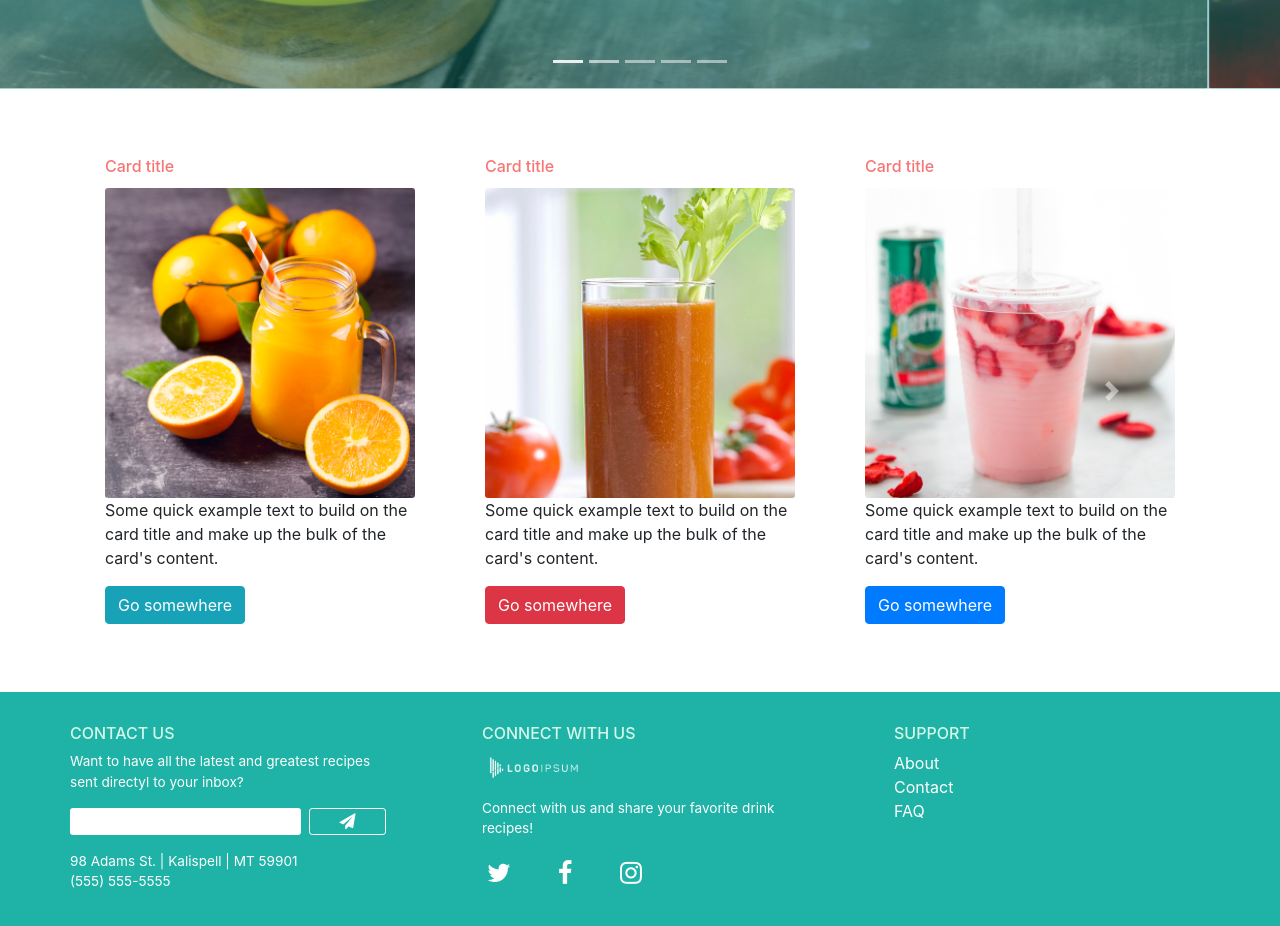
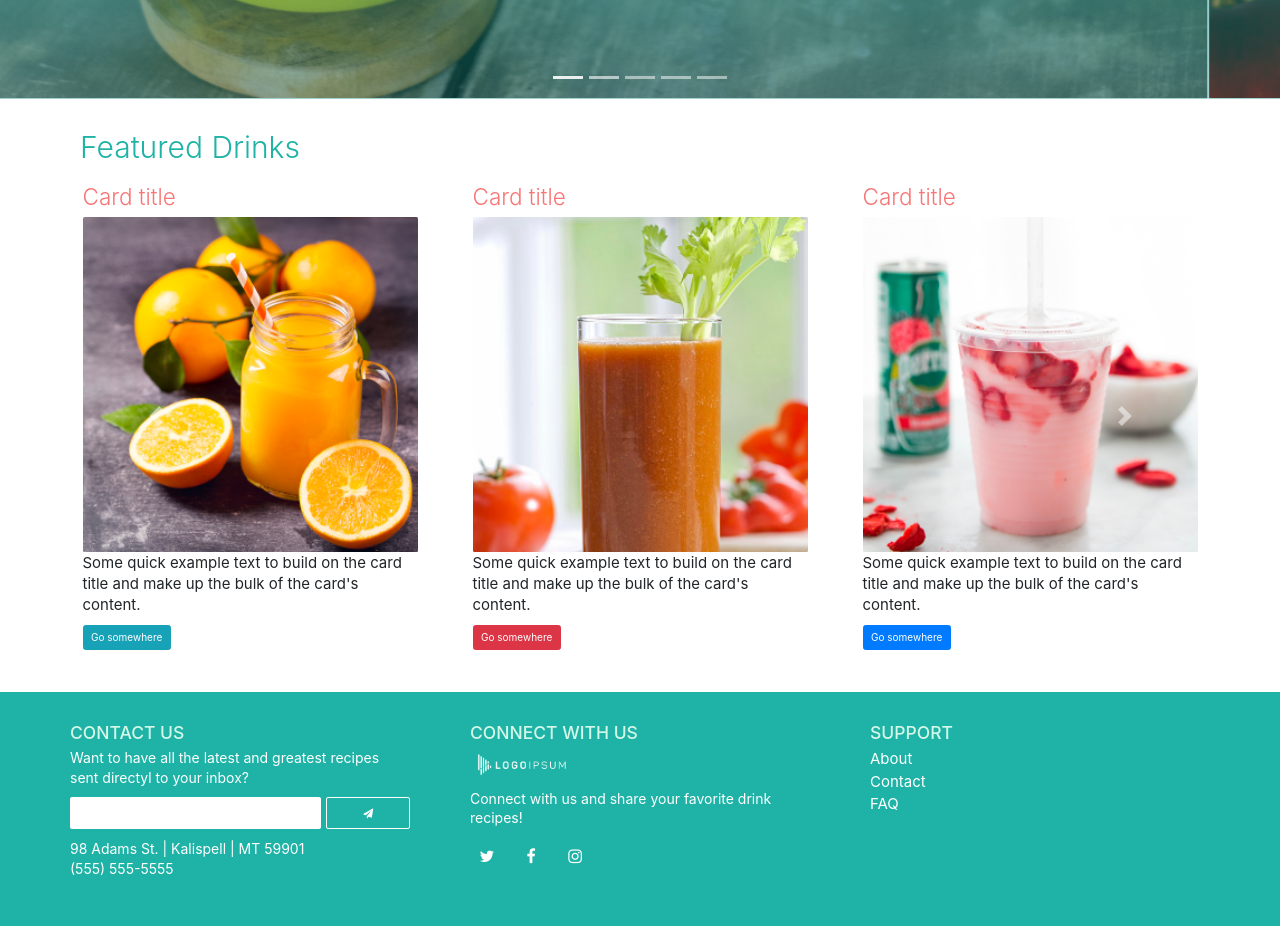
Before and after one commit to 312akim/FitBrews, a website: page index.html in a window 1280 px wide. Shown: the part 480-1406 px from the top of the page. Drawn offline with nearby package versions, Linux system fonts and the light colour scheme.

Commit message:
updated styles for featured drinks section

```diff
--- a/css/elements/_elements.scss
+++ b/css/elements/_elements.scss
@@ -7,21 +7,22 @@ h2 {
 }
 
 h3 {
-    font-size: 2rem;
+    font-size: 2.25rem;
 }
 
-h4 {
-    font-size: 1.5rem
-}
-
-h5 {
-    font-size: 1rem;
+h4, h5 {
+    font-size: 1.75rem;
 }
 
 p {
-    font-size: 1rem;
+    font-size: 1.5rem;
+    line-height: 1.4;
 }
 
 a {
     text-decoration: none;
+    font-size: 1.5rem;
 }
+button {
+    font-size: 1.6rem;
+}
--- a/css/home.scss
+++ b/css/home.scss
@@ -59,17 +59,23 @@ header {
 }
 
 .hero-carousel img {
-    max-height: 30rem;
+    max-height: 50rem;
     min-width: auto;
 }
 //----Featurede Drinks----//
 .featured-drinks{
     margin: 3rem 0rem;
+    h2 {
+        padding-left: 1rem;
+        color: $darkgreen;
+        font-weight: 300;
+    }
     .card {
         border: none;
     }
     .card-title {
         color: $watermelon;
+        font-weight: 300;
     }
 }
 
@@ -87,7 +93,7 @@ header {
 }
 
 footer {
-    padding: 2rem 0;
+    padding: 3rem 0 5rem 0;
     background-color: $darkgreen;
     color: white;
     h5 {
@@ -95,7 +101,7 @@ footer {
         color: $lightgreen;
     }
     p {
-        font-size: .85rem;
+        font-size: 1.4rem;
     }
 }
 
@@ -116,7 +122,7 @@ footer {
         background: none;
         border-radius: .2rem;
         color: white;
-        padding: .25rem 0;
+        padding: 1rem 0;
         width: 25%;
         transition: opacity ease-in-out .5s;
         opacity: 1;
@@ -131,7 +137,7 @@ footer {
     display: flex;
 
     .social-icon {
-        margin-right: 2rem;
+        margin-right: 1rem;
         transition: opacity ease-in-out .5s;
         opacity: 1;
     }
@@ -150,3 +156,7 @@ footer {
         opacity: .7;
     }
 }
+
+.container {
+    padding: 0;
+}
--- a/css/normalize/_normalize.scss
+++ b/css/normalize/_normalize.scss
@@ -10,6 +10,7 @@
 
  html {
     line-height: 1.15; /* 1 */
+    font-size: 62.5%;
     -webkit-text-size-adjust: 100%; /* 2 */
   }
 
--- a/index.html
+++ b/index.html
@@ -93,7 +93,7 @@
                         </div>
                     </div>
                     <div class="carousel-item">
-                        <div class="card">
+                         <div class="card">
                             <img src="images/HeroImage2.jpg" class="d-block w-100" alt="...">
                         </div>
                     </div>
@@ -117,10 +117,10 @@
         </section>
         <!--End Hereo Carousel-->
     </header>
-
     <main>
         <section class="featured-drinks">
             <div class="container">
+                <h2>Featured Drinks</h2>
                 <div id="featuredCarouselControl" class="carousel slide carousel-fade" data-ride="carousel"
                     data-interval="false" data-wrap="false">
                     <div class="carousel-inner">
@@ -129,7 +129,7 @@
                                 <div class="col-sm">
                                     <div class="card">
                                         <div class="card-body">
-                                            <h5 class="card-title">Card title</h5>
+                                            <h3 class="card-title">Card title</h5>
                                             <img class="card-img" src="images/categoryPhoto1.png" alt="Card image cap">
                                             <p class="card-text">Some quick example text to build on the card title and
                                                 make up the bulk of the card's content.</p>
@@ -140,7 +140,7 @@
                                 <div class="col-sm">
                                     <div class="card">
                                         <div class="card-body">
-                                            <h5 class="card-title">Card title</h5>
+                                            <h3 class="card-title">Card title</h5>
                                             <img class="card-img" src="images/categoryPhoto2.png" alt="Card image cap">
                                             <p class="card-text">Some quick example text to build on the card title and
                                                 make up the bulk of the card's content.</p>
@@ -151,7 +151,7 @@
                                 <div class="col-sm">
                                     <div class="card">
                                         <div class="card-body">
-                                            <h5 class="card-title">Card title</h5>
+                                            <h3 class="card-title">Card title</h5>
                                             <img class="card-img" src="images/categoryPhoto3.png" alt="Card image cap">
                                             <p class="card-text">Some quick example text to build on the card title and
                                                 make up the bulk of the card's content.</p>
@@ -166,7 +166,7 @@
                                 <div class="col-sm">
                                     <div class="card">
                                         <div class="card-body">
-                                            <h5 class="card-title">Card title</h5>
+                                            <h3 class="card-title">Card title</h5>
                                             <img class="card-img" src="images/categoryPhoto4.png" alt="Card image cap">
                                             <p class="card-text">Some quick example text to build on the card title and
                                                 make up the bulk of the card's content.</p>
@@ -177,7 +177,7 @@
                                 <div class="col-sm">
                                     <div class="card">
                                         <div class="card-body">
-                                            <h5 class="card-title">Card title</h5>
+                                            <h3 class="card-title">Card title</h5>
                                             <img class="card-img" src="images/categoryPhoto5.png" alt="Card image cap">
                                             <p class="card-text">Some quick example text to build on the card title and
                                                 make up the bulk of the card's content.</p>
@@ -188,7 +188,7 @@
                                 <div class="col-sm">
                                     <div class="card">
                                         <div class="card-body">
-                                            <h5 class="card-title">Card title</h5>
+                                            <h3 class="card-title">Card title</h3>
                                             <img class="card-img" src="images/categoryPhoto6.png" alt="Card image cap">
                                             <p class="card-text">Some quick example text to build on the card title and
                                                 make up the bulk of the card's content.</p>
```
Also changed, not shown: css/home.css, css/settings/_settings.scss (line endings or trailing spaces), 1 other file.
